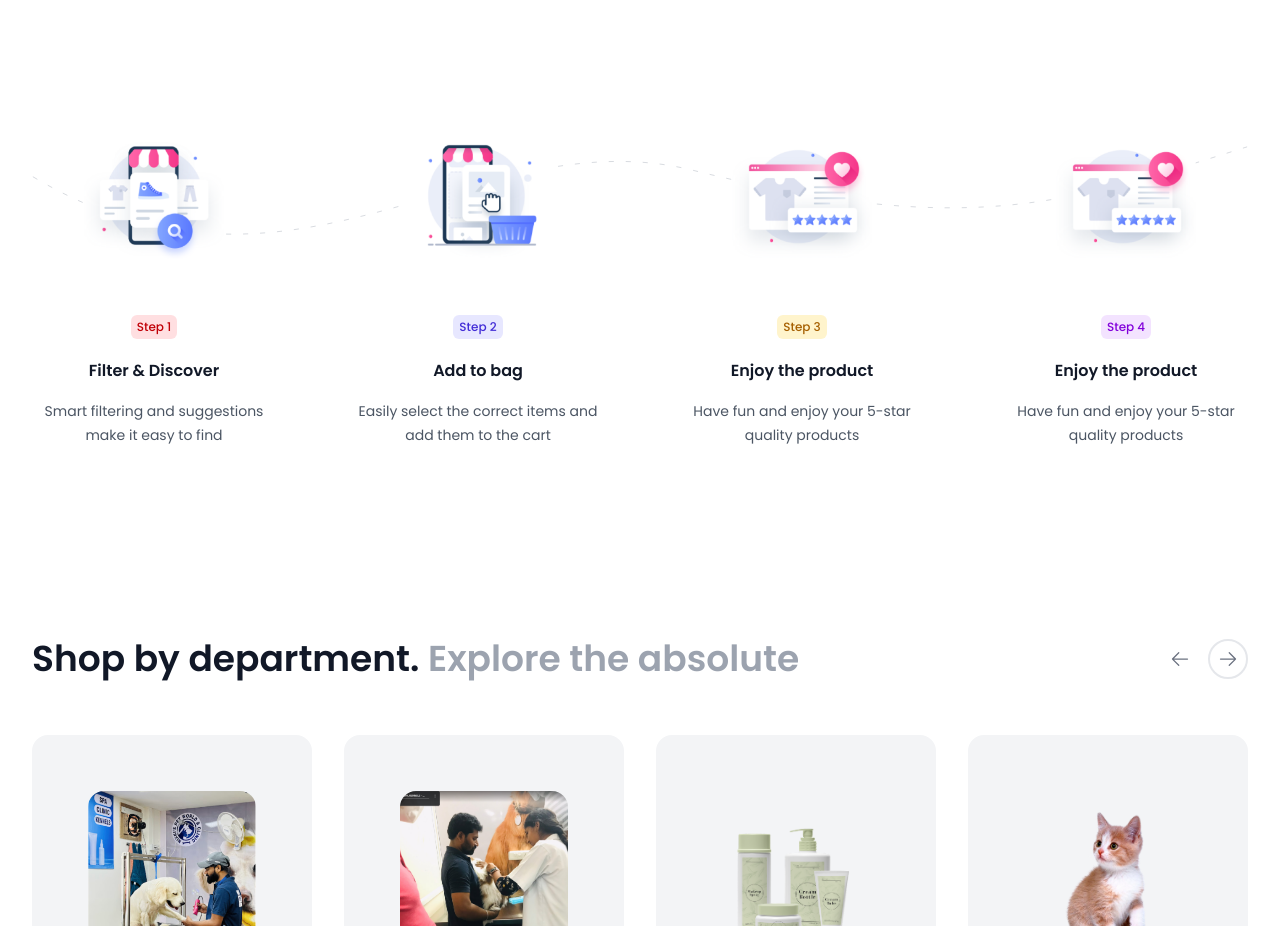
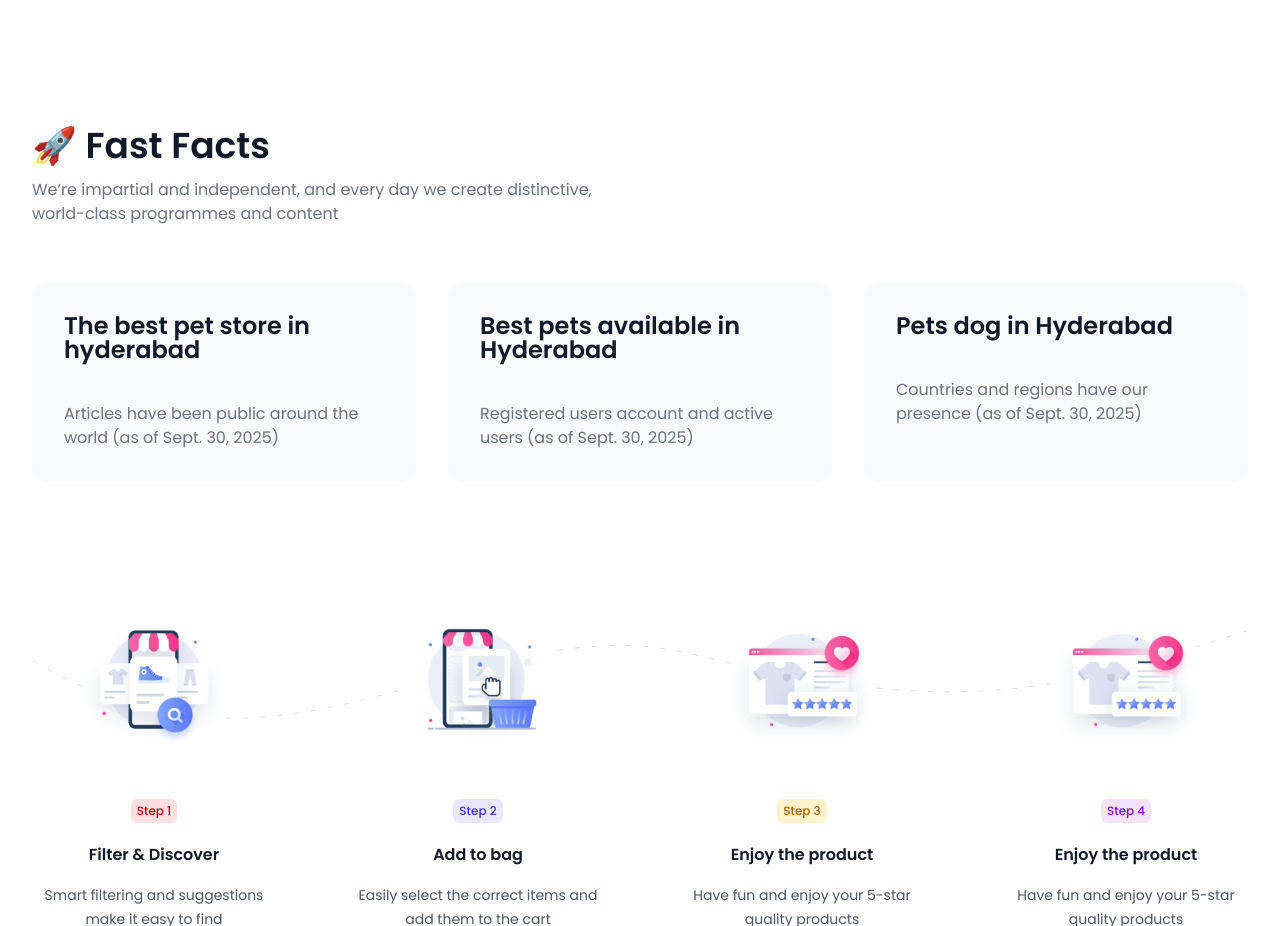
Before and after one commit to Gopimaruvada/NikkisNextJS, a Next.js app in the folder ciseco-nextjs/: page / in a window 1280 px wide. Shown: the part 1800-2726 px from the top of the page. Built offline with nearby package versions, Linux system fonts and the light colour scheme.

Commit message:
Updated content

```diff
--- a/ciseco-nextjs/src/app/(shop)/(home)/page.tsx
+++ b/ciseco-nextjs/src/app/(shop)/(home)/page.tsx
@@ -18,6 +18,7 @@ import { getBlogPosts, getCollections, getGroupCollections, getProducts } from '
 import { Button } from '@/shared/Button/Button'
 import { ArrowRightIcon } from '@heroicons/react/24/solid'
 import { Metadata } from 'next'
+import SectionStatistic from '../(other-pages)/about/SectionStatistic'
 
 export const metadata: Metadata = {
   title: 'Home',
@@ -42,8 +43,9 @@ async function PageHome() {
       <SectionHero2 />
       <SectionCollectionSlider className="mt-24 lg:mt-32" collections={featuredCollections} />
 <EssentialCategories/>
+
       <div className="relative container my-24 flex flex-col gap-y-24 lg:my-32 lg:gap-y-32">
-
+      <SectionStatistic/>
         <div className="pb-16">
           <SectionHowItWork />
         </div>
--- a/ciseco-nextjs/src/app/(shop)/(other-pages)/about/SectionStatistic.tsx
+++ b/ciseco-nextjs/src/app/(shop)/(other-pages)/about/SectionStatistic.tsx
@@ -10,17 +10,17 @@ export interface Statistic {
 const FOUNDER_DEMO: Statistic[] = [
   {
     id: '1',
-    heading: '10 million',
+    heading: 'The best pet store in hyderabad ',
     subHeading: 'Articles have been public around the world (as of Sept. 30, 2025)',
   },
   {
     id: '2',
-    heading: '100,000',
+    heading: 'Best pets available in Hyderabad',
     subHeading: 'Registered users account and active users (as of Sept. 30, 2025)',
   },
   {
     id: '3',
-    heading: '220+',
+    heading: 'Pets dog in Hyderabad',
     subHeading: 'Countries and regions have our presence (as of Sept. 30, 2025)',
   },
 ]
@@ -41,7 +41,7 @@ const SectionStatistic: FC<SectionStatisticProps> = ({ className = '' }) => {
       <div className="grid gap-6 md:grid-cols-2 lg:grid-cols-3 xl:gap-8">
         {FOUNDER_DEMO.map((item) => (
           <div key={item.id} className="rounded-2xl bg-neutral-50 p-8 dark:border-neutral-800 dark:bg-neutral-800">
-            <h3 className="text-2xl leading-none font-semibold text-neutral-900 md:text-3xl dark:text-neutral-200">
+            <h3 className="text-1xl leading-none font-semibold text-neutral-900 md:text-2xl dark:text-neutral-200">
               {item.heading}
             </h3>
             <span className="mt-10 block max-w-sm text-sm text-neutral-500 sm:text-base dark:text-neutral-400">
--- a/ciseco-nextjs/src/app/(shop)/(other-pages)/about/page.tsx
+++ b/ciseco-nextjs/src/app/(shop)/(other-pages)/about/page.tsx
@@ -2,7 +2,7 @@ import BgGlassmorphism from '@/components/BgGlassmorphism/BgGlassmorphism'
 import { Divider } from '@/components/Divider'
 import SectionClientSay from '@/components/SectionClientSay'
 import SectionPromo1 from '@/components/SectionPromo1'
-import rightImg from '@/images/hero-right1.png'
+import rightImg from '@/images/logo-name.jpeg'
 import { Metadata } from 'next'
 import SectionFounder from './SectionFounder'
 import SectionHero from './SectionHero'
@@ -23,16 +23,26 @@ const PageAbout = () => {
         <SectionHero
           rightImg={rightImg}
           heading="👋 About Us."
-          subHeading="We’re impartial and independent, and every day we create distinctive, world-class programmes and content which inform, educate and entertain millions of people in the around the world."
+          subHeading="Established in 2020, Nikki’s Petworld in Miyapur, Kukatpally Hyderabad has grown into one of the city’s most trusted names in the pet care industry. As a top player in the category of Pet Shops, Nikki’s Petworld serves customers from both local neighborhoods and across Hyderabad, offering a comprehensive range of pet products and services.
+
+          Over the years, the business has built a strong reputation and a loyal customer base, driven by its belief that customer satisfaction is just as important as product quality and service excellence. The team at Nikki’s Petworld is made up of passionate individuals who are committed to their roles and strive to achieve the brand’s broader vision.
+
+          making it easy to find and conveniently accessible by various modes of transportation.
+
+          With 50+ positive reviews on Justdial, Nikki’s Petworld is recognized for its excellence in:
+
+          Pet Shops
+
+          Pet Accessory Dealers
+
+          Dog Product Retailers
+
+          Looking ahead, Nikki’s Petworld aims to expand its product and service offerings, continuing to meet the growing needs of Hyderabad’s vibrant pet-loving community.."
         />
-        <SectionFounder />
+        {/* <SectionFounder /> */}
         <Divider />
         <SectionStatistic />
-        <Divider />
-        <SectionClientSay />
 
-        <Divider />
-        <SectionPromo1 />
       </div>
     </div>
   )
```
Also changed, not shown: 1 other file (tests, documents, lock files or other folders).
